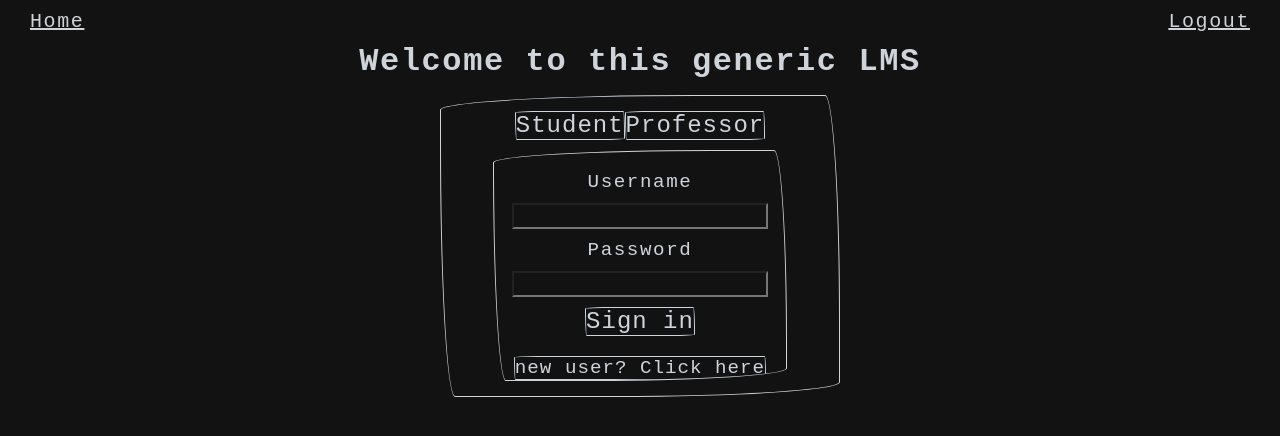
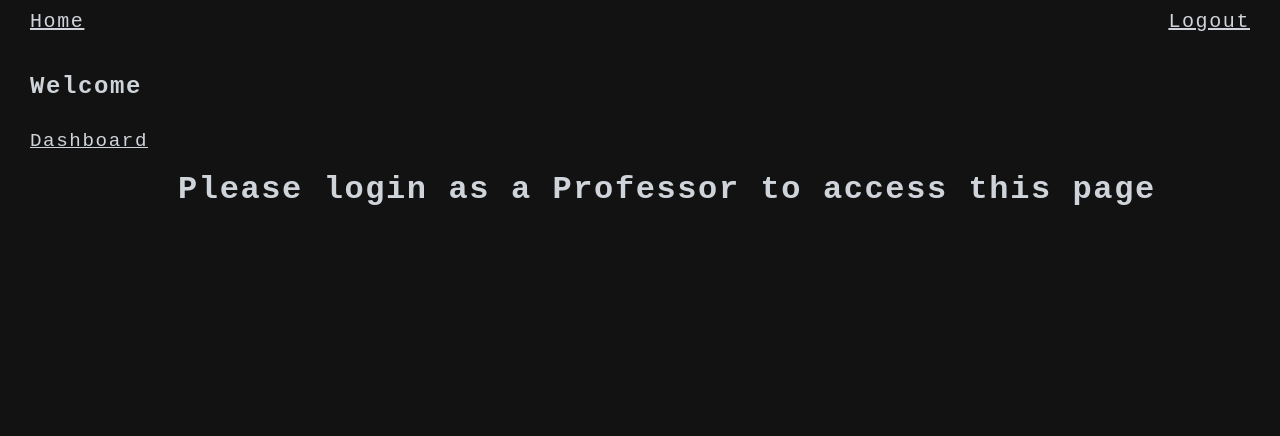
Before and after one commit to flportilla/lms, a React (Create React App) app: page /#/add-question in a window 1280 px wide. Shown: the top 436 px of the page. Built offline with nearby package versions, Linux system fonts and the light colour scheme.

Commit message:
Chages routes to hahs's

```diff
--- a/src/App.js
+++ b/src/App.js
@@ -4,7 +4,7 @@ import Login from "./components/Login";
 import NewUser from "./components/NewUser";
 import Student from "./components/Student";
 import Professor from "./components/Professor";
-import { BrowserRouter as Router, Routes, Route } from "react-router-dom"
+import { BrowserRouter as Router, Routes, Route, HashRouter } from "react-router-dom"
 import "./style/app.css"
 import Test from "./components/TestListStudent";
 import ListQuestions from "./components/ListQuestions";
@@ -45,7 +45,7 @@ function App() {
   return (
     <>
       <Header />
-      <Router>
+      <HashRouter>
         <Routes>
 
           <Route path="/" element={
@@ -153,7 +153,7 @@ function App() {
             <Exam />
           } />
         </Routes>
-      </Router>
+      </HashRouter>
     </>
   );
 }
--- a/src/components/Navbar.js
+++ b/src/components/Navbar.js
@@ -7,7 +7,7 @@ const Navbar = ({ rol, username }) => {
     <>
       <div className='navbar_container'>
         <h2 className='welcome'>{`Welcome ${username ? username : ''}`}</h2>
-        <a href={`${rol}`} className='profile'>Dashboard</a>
+        <a href={`#/${rol}`} className='profile'>Dashboard</a>
       </div>
     </>
   )
```
